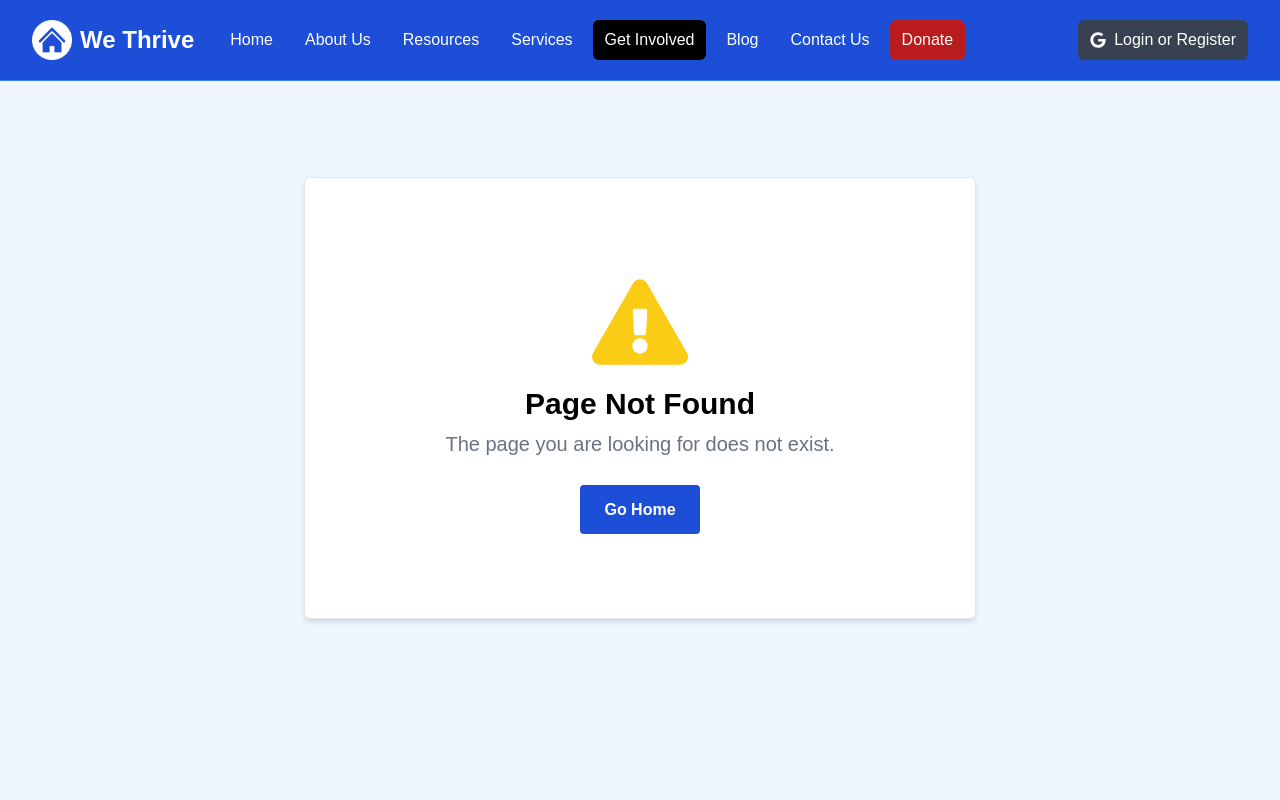
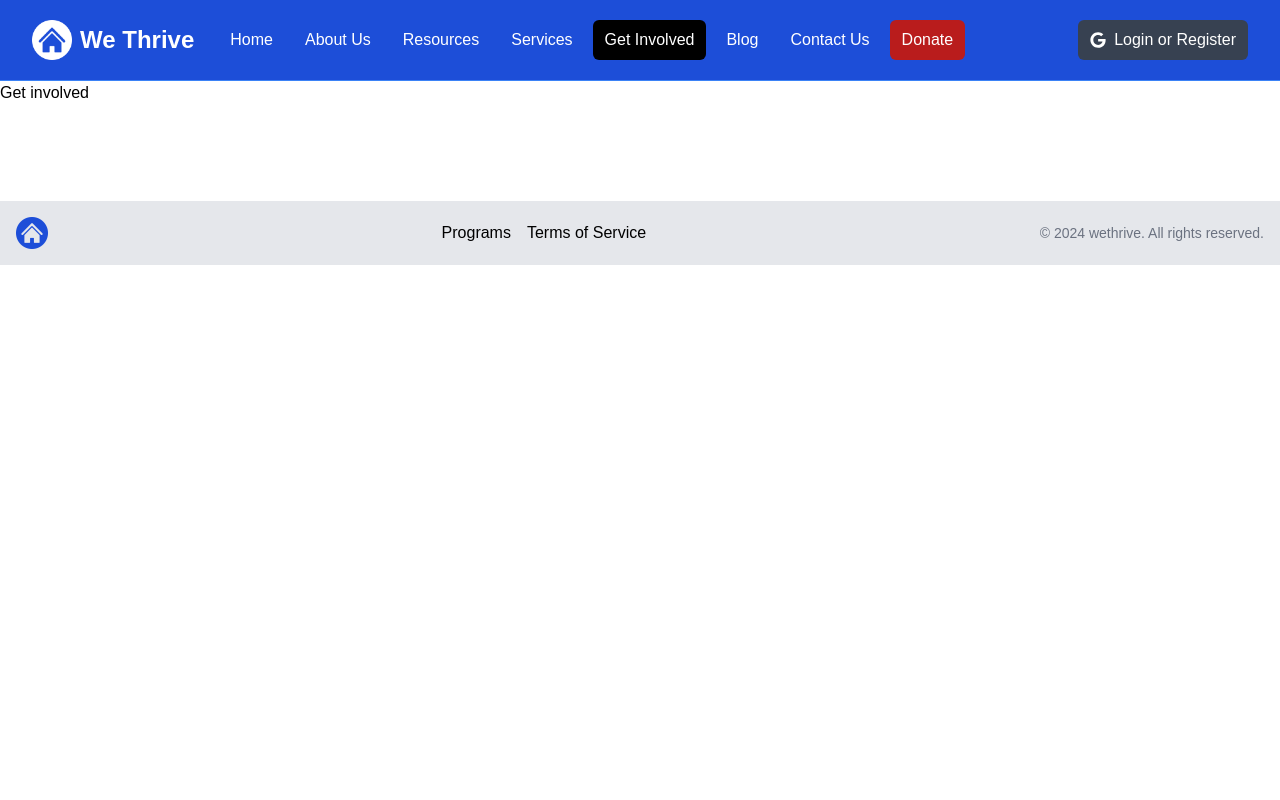
Before and after one commit to moraaruth/WeThrive, a Next.js app: page /getinvolved in a window 1280 px wide. Before the commit this address had no page. Shown: the top 800 px of the page. Built offline with nearby package versions, Linux system fonts and the light colour scheme.

Commit message:
adding get involved page

```diff
--- /dev/null
+++ b/app/getinvolved/page.jsx
@@ -0,0 +1,5 @@
+const GetInvolved = () => {
+    return ( <div>Get involved</div> );
+}
+
+export default GetInvolved;
```
